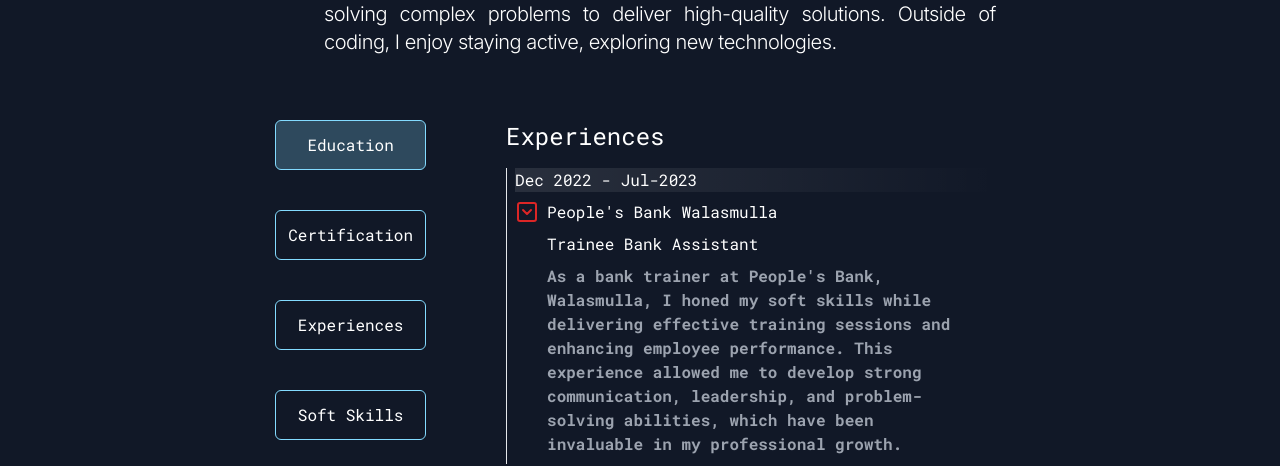
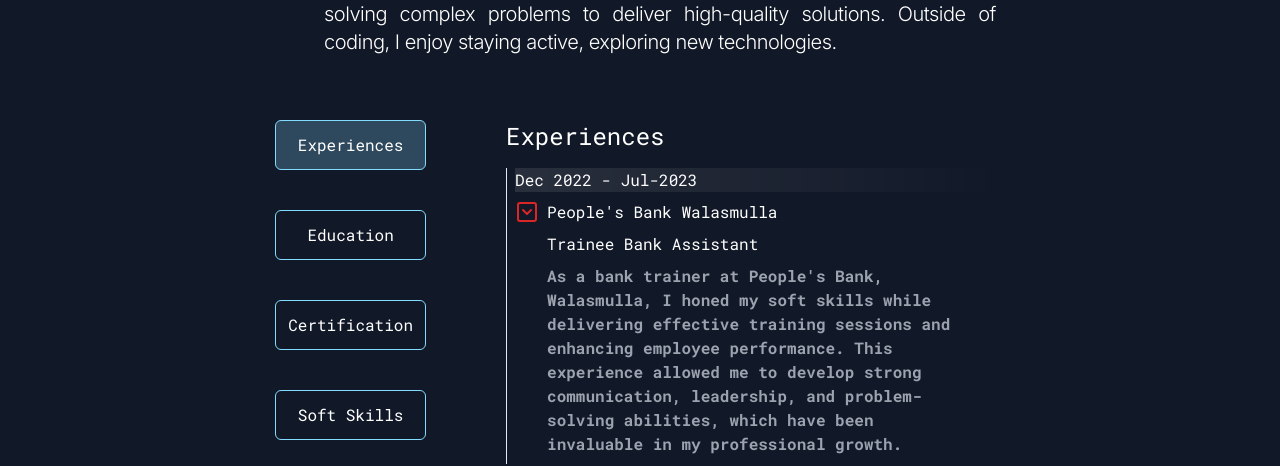
Before and after one commit to Kalindusu/Kalindu_Portfolio_new, a React (Vite) app: page / in a window 1280 px wide. Shown: the part 1121-1587 px from the top of the page. Built offline with nearby package versions, Linux system fonts and the light colour scheme.

Commit message:
new update

```diff
--- a/src/assets/UI/Model.jsx
+++ b/src/assets/UI/Model.jsx
@@ -7,13 +7,13 @@ function Model() {
       <TabGroup className="lg:flex space-y-5 lg:space-y-0 text-[#fff] gap-20">
         <TabList className="flex flex-col gap-10">
           <Tab className=" data-[selected]:bg-[#83dbff40]  data-[selected]:outline-none  p-3  border rounded-md border-customBlue">
-            Education
+          Experiences
           </Tab>
           <Tab className=" data-[selected]:bg-[#83dbff40] data-[selected]:outline-none   p-3 border rounded-md border-customBlue">
-            Certification
+          Education
           </Tab>
           <Tab className=" data-[selected]:bg-[#83dbff40]  data-[selected]:outline-none p-3 border rounded-md border-customBlue">
-            Experiences
+          Certification
           </Tab>
           <Tab className=" data-[selected]:bg-[#83dbff40]  data-[selected]:outline-none p-3 border rounded-md border-customBlue">
             Soft Skills
```
